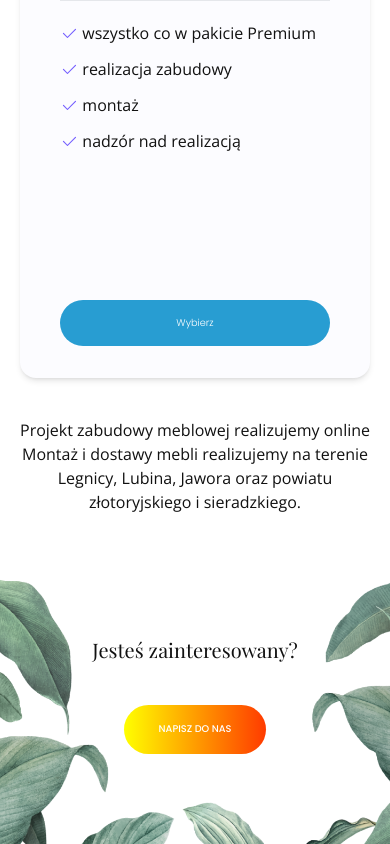
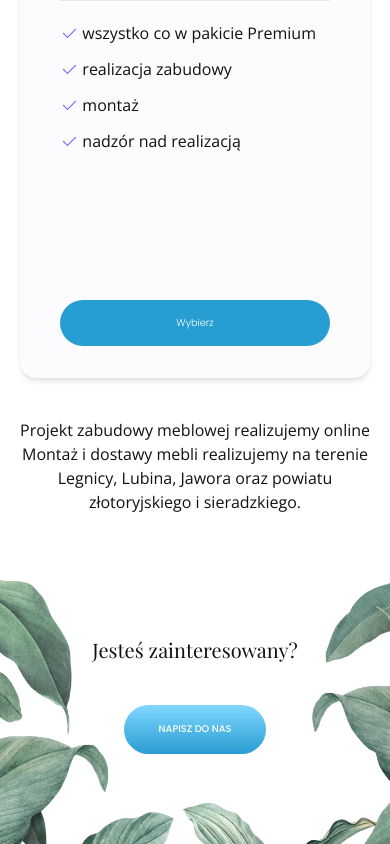
Before and after one commit to dencs08/aviorprojekt.pl, a React (Create React App) app: page / in a window 390 px wide. Shown: the part 3872-4716 px from the top of the page. Built offline with nearby package versions, Linux system fonts and the light colour scheme.

Commit message:
update: color of .btn-primary gradient

```diff
--- a/src/scss/buttons.scss
+++ b/src/scss/buttons.scss
@@ -10,31 +10,24 @@
 }
 
 .btn-action {
+  background: hsla(199, 100%, 75%, 1);
+
+  background: linear-gradient(
+    -90deg,
+    hsla(199, 100%, 75%, 1) 1%,
+    hsla(199, 68%, 49%, 1) 100%
+  );
+
   background: -moz-linear-gradient(
-    90deg,
-    rgba(255, 255, 0, 1) 0%,
-    rgba(255, 59, 0, 1) 100%
+    -90deg,
+    hsla(199, 100%, 75%, 1) 1%,
+    hsla(199, 68%, 49%, 1) 100%
   );
+
   background: -webkit-linear-gradient(
-    90deg,
-    rgba(255, 255, 0, 1) 0%,
-    rgba(255, 59, 0, 1) 100%
-  );
-  background: -o-linear-gradient(
-    90deg,
-    rgba(255, 255, 0, 1) 0%,
-    rgba(255, 59, 0, 1) 100%
-  );
-  filter: progid:DXImageTransform.Microsoft.gradient( startColorstr='#FF3B00', endColorstr='#FFFF00', GradientType=0 );
-  background: -ms-linear-gradient(
-    90deg,
-    rgba(255, 255, 0, 1) 0%,
-    rgba(255, 59, 0, 1) 100%
-  );
-  background: linear-gradient(
-    90deg,
-    rgba(255, 255, 0, 1) 0%,
-    rgba(255, 59, 0, 1) 100%
+    -90deg,
+    hsla(199, 100%, 75%, 1) 1%,
+    hsla(199, 68%, 49%, 1) 100%
   );
 }
 
```
